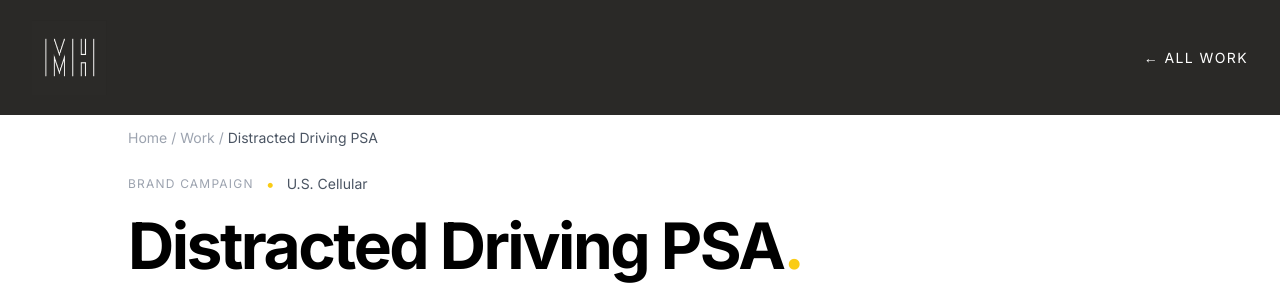
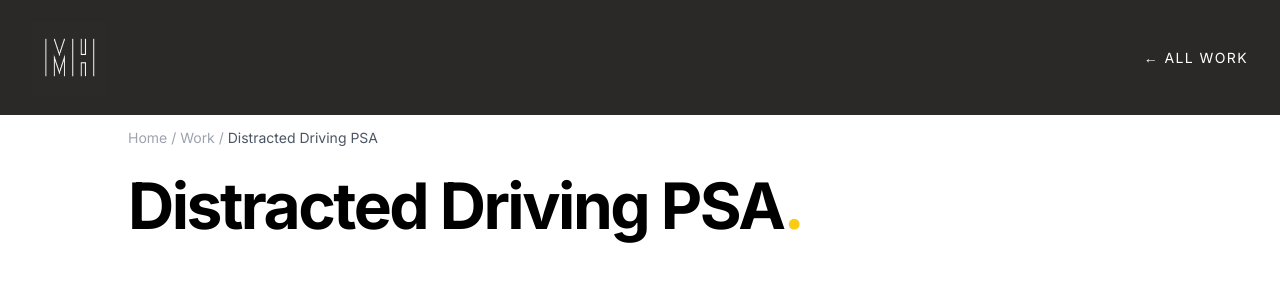
Before and after one commit to mrh1976/mherron, a Next.js app: page /work/uscellular-psa in a window 1280 px wide. Shown: the top 285 px of the page. Built offline with nearby package versions, Linux system fonts and the light colour scheme.

Commit message:
Update page.tsx

```diff
--- a/app/work/uscellular-psa/page.tsx
+++ b/app/work/uscellular-psa/page.tsx
@@ -15,16 +15,14 @@ export const metadata: Metadata = {
   description: project.description.substring(0, 160) + '...',
 };
 
-export default function USCellularPSAPage() {
-  const projectType = 'Brand Campaign';
-
+export default function ProjectPage() {
   return (
     <>
       <main className="min-h-screen bg-white">
         <nav className="fixed top-0 left-0 right-0 z-50 bg-[#2a2927]">
           <div className="max-w-7xl mx-auto px-8 py-5 flex justify-between items-center">
             <Link href="/" className="cursor-pointer">
-              <Image src="/MH-logo.png" alt="Michael Herron" width={75} height={75} />
+              <Image src="/MH-logo.png" alt="Michael Herron Logo" width={75} height={75} />
             </Link>
             <Link
               href="/#work"
@@ -43,14 +41,6 @@ export default function USCellularPSAPage() {
               <Link href="/#work" className="hover:text-gray-600">Work</Link>
               {' / '}
               <span className="text-gray-600">{project.title}</span>
-            </div>
-
-            <div className="flex items-center gap-3 mb-4">
-              <span className="text-xs uppercase tracking-widest text-gray-400">
-                {projectType}
-              </span>
-              <span className="text-yellow-400">•</span>
-              <span className="text-sm text-gray-600">{project.company}</span>
             </div>
 
             <h1 className="text-[48px] md:text-[64px] font-[800] mb-8 leading-[1.05] tracking-[-2.5px]">
@@ -131,7 +121,7 @@ export default function USCellularPSAPage() {
                   >
                     <Image
                       src={image}
-                      alt={`${project.title} image ${index + 2}`}
+                      alt={`${project.title} campaign creative for ${project.company} by Michael Herron`}
                       fill
                       className="object-contain"
                       sizes="(max-width: 1280px) 100vw, 1280px"
@@ -195,7 +185,7 @@ export default function USCellularPSAPage() {
         <footer className="py-12 bg-[#2a2927]">
           <div className="max-w-7xl mx-auto px-8">
             <div className="mb-12">
-      <Image src="/MH-logo.png" alt="MH" width={32} height={32} />
+              <Image src="/MH-logo.png" alt="Michael Herron Logo" width={32} height={32} />
             </div>
 
             <p className="text-xs text-white/60 leading-relaxed mb-8">
```
Lines whose indentation alone changed are shown as unchanged.
